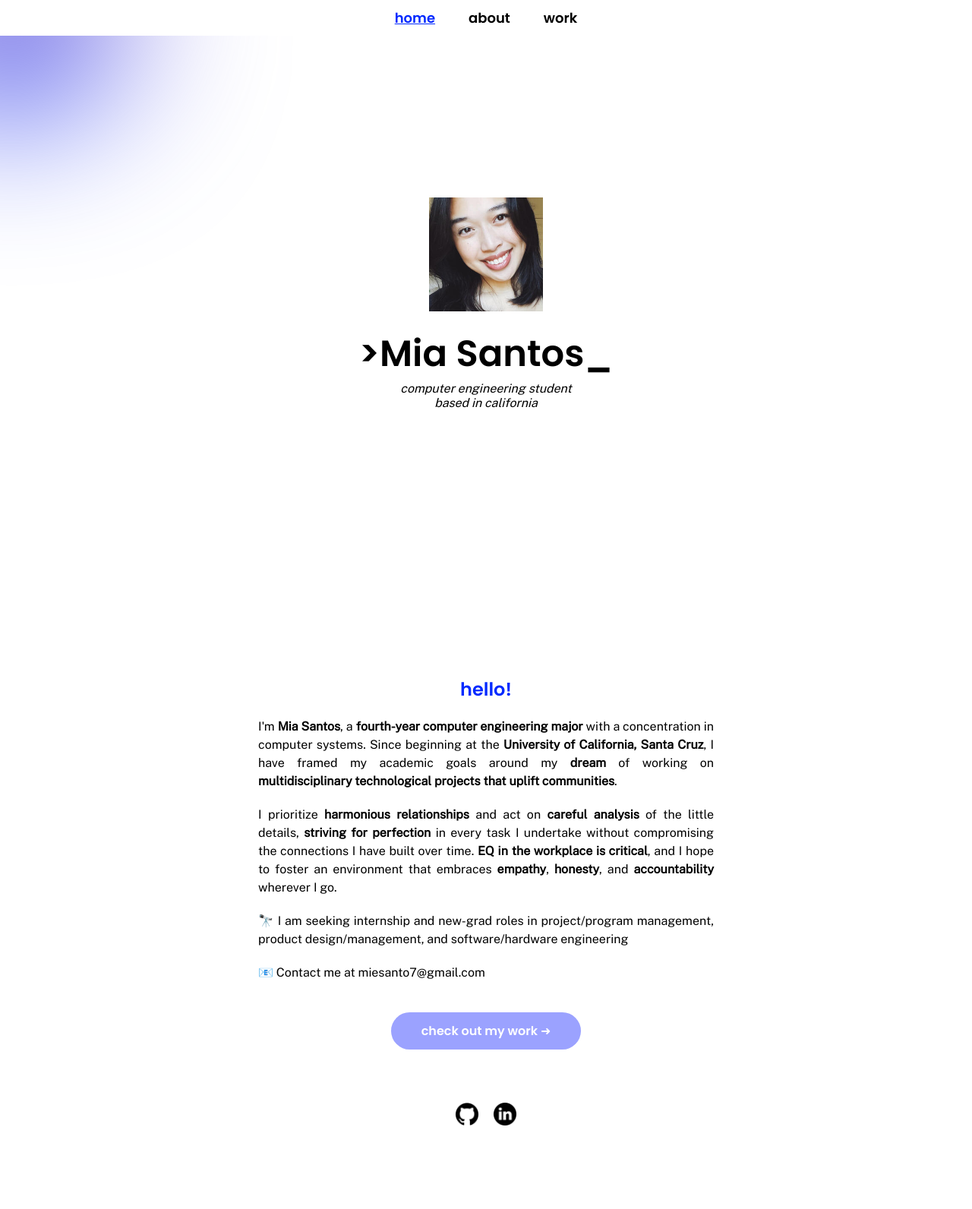
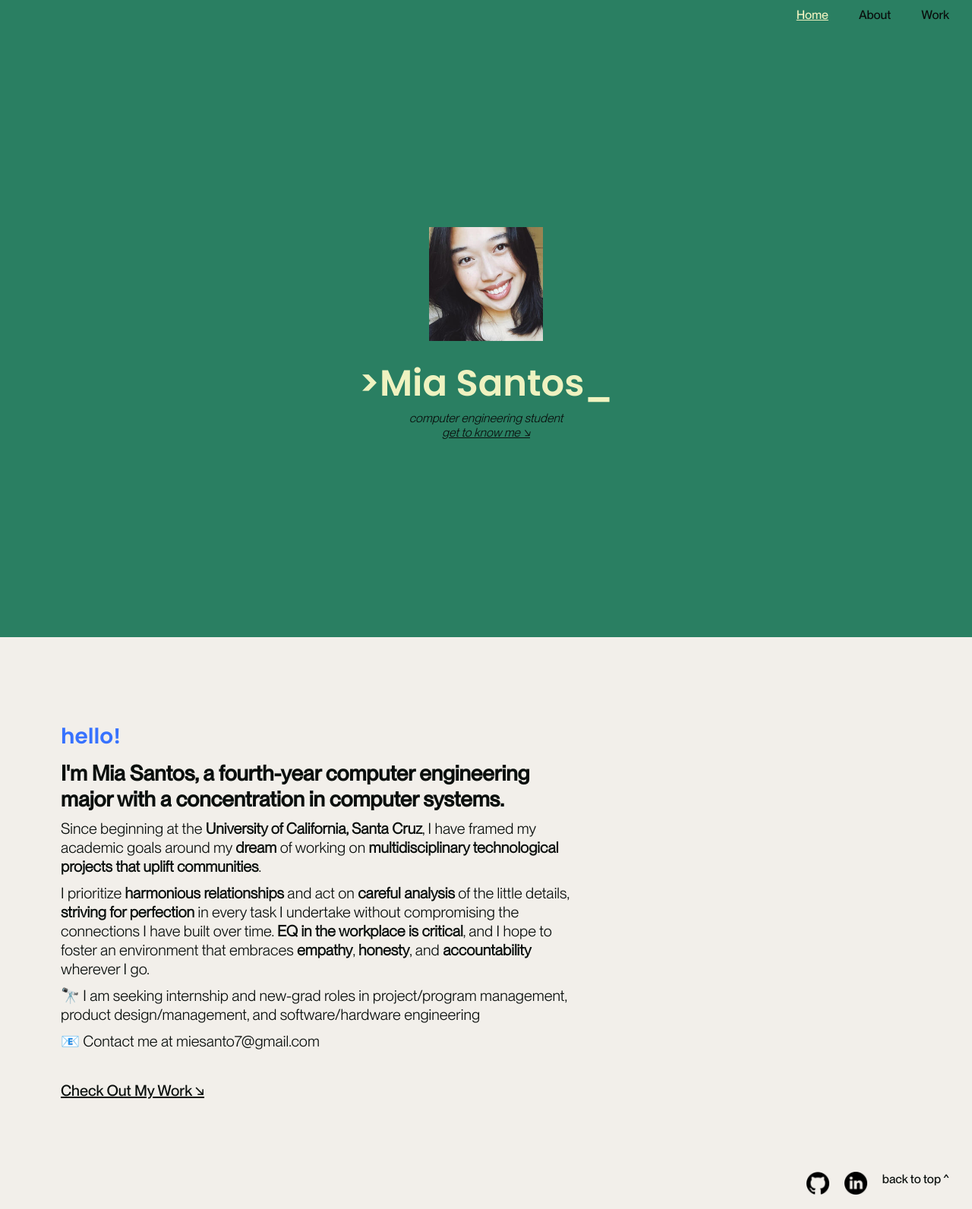
Before and after one commit to miesanto/miesanto.github.io, a plain HTML site: page index.html in a window 1280 px wide. Shown: the whole page at 76% size. Before the commit the page ends 1506 px from the top, so only its background shows below. Drawn offline with nearby package versions, Linux system fonts and the light colour scheme.

Commit message:
design overhaul
changes made to: color palette; landing page layout; font; spacing

```diff
--- a/assets/css/styles.css
+++ b/assets/css/styles.css
@@ -1,22 +1,38 @@
-/* colors saved
-blob: #c8ff00 10%, #ff00f2
-og blue theme: 0029FF
-809BCE 95B8D1 EAC4D5 62BFED
-#8FB8ED 10%, #F1E3F3
-#8FB8ED 10%, #ff00f2
-#85C7F2, #FCEC52
+/*
+color palette ideas
+0A0F0D 2A7F62 DEC0F1 EFF2C0 3772FF, maybe E5F9E0 06AED5
 
-F2CEE6, 082D0F, C3DBC5, E8DCB9
-
-button hover: ea95d2
-
-new theme
-9fa450 --> green
-fdf9eb --> bg
+original
+0029FF
 
 ✷
 
 */
+
+/*--======= FONTS =======--*/
+
+@font-face {
+    font-family: 'PP Neue Montreal Book';
+    font-style: normal;
+    font-weight: normal;
+    src: url('/assets/css/fonts/ppneuemontreal-book.woff') format('woff'), url('/assets/css/fonts/ppneuemontreal-book.woff2') format('woff2');
+}
+
+@font-face {
+    font-family: 'PP Neue Montreal Medium';
+    font-style: normal;
+    font-weight: normal;
+    src: url('/assets/css/fonts/ppneuemontreal-medium.woff') format('woff');
+}
+
+@font-face {
+    font-family: 'PP Neue Montreal Bold';
+    font-style: normal;
+    font-weight: normal;
+    src: url('/assets/css/fonts/ppneuemontreal-bold.woff') format('woff');
+}
+
+/*--======= BASICS =======--*/
 
 * {
     margin: 0;
@@ -24,18 +40,33 @@ fdf9eb --> bg
     box-sizing: border-box;
 }
 
-body {
-    display: flex;
-    flex-direction: column;
-    min-height: 100vh;
+:root {
+    /* colors */
+    --color-bg-green: #2A7F62;
+    --color-bg-isabelline: #F2EFEA;
+    --color-fg-cream: #EFF2C0;
+    --color-fg-main: #0A0F0D;
+    --color-fg-crayola: #3772FF;
+    --color-fg-mauve: #DEC0F1;
+}
+
+h2 {
+    font-family: 'Poppins', sans-serif;
+    margin-bottom: 10px;
+}
+
+h3 {
+    font-family: 'PP Neue Montreal Medium', sans-serif;
+    margin-bottom: 10px;
+}
+
+a {
+    color: var(--color-fg-main)
 }
 
 p {
-    font-family: 'Public Sans', sans-serif;
-}
-
-a {
-    color: black;
+    font-family: 'PP Neue Montreal Book', sans-serif;
+    color: var(--color-fg-main);
 }
 
 .blob {
@@ -60,52 +91,63 @@ html {
     scroll-behavior: smooth;
 }
 
-/*--======= NAV BAR =======--*/
-.navbar {
-    background-color: white;
-    position: fixed;
+/*--======= NAV BARS =======--*/
+.navbar, .navbar-home {
+    /* background-color: #DBD56E; */
     top: 0;
-    left: 0;
+    right: 0;
     width: 100%;
-    text-align: center;
-    padding: 10px 0;
+    padding: 10px 20px;
+    display: flex;
+    justify-content: flex-end; /* push to the right */
+    box-sizing: border-box;
 }
 
-.navbar ul {
+.navbar ul, .navbar-home ul {
     list-style-type: none;
     margin: 0;
-    display: inline-block;
+    padding: 0;
+    display: flex; /* horizontal layout */
+    gap: 20px; /* adds space between links */
 }
 
-.navbar ul li {
-    display: inline-block;
-    margin: 0 20px;
+.navbar ul li a, .navbar-home ul li a {
+    text-decoration: none;
+    font-family: 'PP Neue Montreal Medium', sans-serif;
+    padding: 5px 10px;
+    transition: color 0.3 ease;
 }
 
-.navbar ul li a {
-    text-decoration: none;
-    font-size: 18px;
-    font-family: 'Poppins', sans-serif;
-    transition: color 0.3s ease;
+/*--======= LANDING PAGE =======--*/
+.navbar-home {
+    background-color: var(--color-bg-green);
 }
 
-.navbar ul li a:hover {
-    color: #0029FF;
+.navbar-home ul li a:hover {
+    color: var(--color-fg-cream)
 }
 
 /* style for the active/current page link */
-.navbar ul li a.active {
-    color: #0029FF;
-  }
+.navbar-home ul li a.active {
+    color: var(--color-fg-cream);
+}
 
-/*--======= LANDING PAGE =======--*/
 .landing-page {
+    background-color: var(--color-bg-green);
     display: flex;
     flex-direction: column;
     justify-content: center;
     align-items: center;
     height: 100vh;
     text-align: center;
+}
+
+.landing-page a {
+    transition: color 0.3 ease;
+}
+
+.landing-page a:hover {
+    color: var(--color-fg-mauve);
 }
 
 .landing-page img.profile-image {
@@ -118,7 +160,8 @@ html {
     display: flex;
     align-items: center;
     font-family: 'Poppins', sans-serif;
-    font-size: 48px;
+    font-size: 3rem;
+    color: var(--color-fg-cream);
 }
 
 .blink {
@@ -132,8 +175,55 @@ html {
 }
 
 .work-button, .resume-button {
+}
+
+.work-button:hover, .resume-button:hover {
+}
+
+/*--======= BIO SECTION (LANDING PAGE) =======--*/
+.bio {
+    background-color: var(--color-bg-isabelline);
+    display: flex;
+    flex-direction: column;
+    align-items: flex-start; /* flex alignment adjustment */
+    padding: 80px;
+}
+
+.bio h2 {
+    /* color: #6184D8; */
+    color: var(--color-fg-crayola);
     margin-top: 30px;
-    background-color: #9BA2FF;
+    font-size: 1.75rem;
+}
+
+.bio h3 {
+    /* color: #0A0F0D #272727; */
+    color: var(--color-fg-main);
+    max-width: 60%;
+    font-size: 1.75rem;
+}
+
+.bio p {
+    margin-bottom: 10px;
+    max-width: 60%;
+    line-height: 1.25;
+    font-size: 1.25rem;
+}
+
+@media (max-width: 768px) {
+    .bio h2, .bio h3, .bio p {
+        max-width: 90%;
+    }
+
+    .bio {
+        padding: 40px;
+    }
+}
+
+/*
+.work-button {
+    margin-top: 30px;
+    background-color: #0A0F0D;
     color: white;
     border: none;
     width: 250px;
@@ -145,144 +235,78 @@ html {
     transition: background-color 0.3s ease;
 }
 
-.work-button:hover, .resume-button:hover {
+.work-button:hover {
     background-color: #ea95d2;
 }
+*/
 
-/*--======= BIO SECTION (LANDING PAGE) =======--*/
-.bio {
-    display: flex;
-    flex-direction: column;
-    align-items: center;
-    margin-top: 10px;
-    padding: 50px;
-    text-align: justify;
+.tab-link {
+    margin-top: 30px;
+    font-family: 'PP Neue Montreal Medium', sans-serif;
+    font-size: 1.25rem;
+    transition: color 0.3 ease;
 }
 
-.bio h2 {
-    font-family: 'Poppins', sans-serif;
-    color: #0029FF;
-    margin-top: 30px;
-    margin-bottom: 10px;
-    text-align: center;
+.tab-link:hover {
+    /* color: #FF9F1C; */
+    /* color: #804E49; */
+    color: #3AB795;
 }
 
-.bio p {
-    margin-bottom: 10px;
-    max-width: 600px;
-    width: 100%;
-    margin: 10px 0;
-    line-height: 1.5;
-}
-
-.bio a:hover {
-    color: #0029FF;
-}
-
-/*--======= ABOUT PAGE =======--*/
+/*--======= GEN FACTS (ABOUT PAGE) =======--*/
 .gen-about {
-    display: flex;
-    justify-content: center;
-    padding: 50px;
 }
 
 .gen-about-container {
-    display: flex;
-    margin-top: 40px;
-    align-items: center;
-    max-width: 600px;
-    width: 100%;
-    gap: 40px;
 }
 
 .about-text {
-    width: 60%;
-    font-family: 'Public Sans', sans-serif;
-    line-height: 1.5;
-    text-align: justify;
 }
 
 .about-text h2 {
-    font-family: 'Poppins', sans-serif;
-    color: #0029FF;
-    margin-bottom: 10px;
 }
 
 .about-photo {
-    width: 40%;
-    height: auto;
 }
 
 .hobbies {
-    display: flex;
-    margin-top: 40px;
-    flex-direction: column;
-    align-items: center;
-    padding: 50px;
 }
 
 .hobbies h2 {
-    font-family: 'Poppins', sans-serif;
-    color: #0029FF;
-    margin-bottom: 10px;
-    text-align: center;
 }
 
 .hobbies-grid {
-    display: grid;
-    grid-template-columns: repeat(2, 1fr);
-    gap: 40px;
-    max-width: 600px;
-    width: 100%;
 }
 
 .hobby {
-    font-family: 'Public Sans', sans-serif;
-    text-align: justify;
-    line-height: 1.5;
 }
 
 /* responsiveness for smaller screens */
 @media (max-width: 768px) {
-    .gen-about-container {
-        flex-direction: column;
-    }
 
-    .about-photo {
-        width: 50%;
-        margin-bottom: 20px;
-    }
-
-    .about-text {
-        width: 100%;
-    }
-
-    .hobbies-grid {
-        grid-template-columns: 1fr;
-        grid-gap: 20px;
-    }
 }
 
 /*--======= WORK PAGE =======--*/
 .work-experience {
-    display: flex;
-    flex-direction: column;
-    align-items: center;
-    margin-top: 10px;
-    padding: 50px;
-    text-align: justify;
 }
 
 /*--======= FOOTER =======--*/
+
 footer {
-    padding: 20px 0;
-    text-align: center;
+    /* background-color: #DBD56E; */
+    background-color: var(--color-bg-isabelline);
+    top: 0;
+    right: 0;
+    width: 100%;
+    padding: 10px 20px;
+    display: flex;
+    justify-content: flex-end; /* push to the right */
+    box-sizing: border-box;
 }
 
 .footer-links {
     display: flex;
-    justify-content: center;
-    align-items: center;
+    padding: 5px 10px;
     gap: 20px;
 }
 
@@ -293,4 +317,5 @@ footer {
 
 footer a {
     text-decoration: none;
+    font-family: 'PP Neue Montreal Medium', sans-serif;
 }
--- a/index.html
+++ b/index.html
@@ -12,23 +12,23 @@
     <link rel="preconnect" href="https://fonts.googleapis.com">
     <link rel="preconnect" href="https://fonts.gstatic.com" crossorigin>
     <link href="https://fonts.googleapis.com/css2?family=Poppins:wght@600&display=swap" rel="stylesheet">
-    <link href="https://fonts.googleapis.com/css2?family=Public+Sans&display=swap" rel="stylesheet">
+    <!-- <link href="https://fonts.googleapis.com/css2?family=Public+Sans&display=swap" rel="stylesheet"> -->
   </head>
 
   <body>
     <!--======= NAV BAR =======-->
     <header>
-      <nav class="navbar">
+      <nav class="navbar-home">
         <ul>
-          <li><a href="index.html" class="active"><u>home</u></a></li>
-          <li><a href="about.html">about</a></li>
-          <li><a href="#">work</a></li>
+          <li><a href="index.html" class="active"><u>Home</u></a></li>
+          <li><a href="#">About</a></li>
+          <li><a href="#">Work</a></li>
           <!-- <li><a href="#">writing</a></li> -->
         </ul>
       </nav>
     </header>
 
-    <div class="blob"></div>
+    <!-- <div class="blob"></div> -->
 
     <!--======= MAIN LANDING PAGE CONTENT =======-->
     <section class="landing-page">
@@ -39,14 +39,14 @@
         <span class="blank" id="blink-blank">_</span>
       </h1>
       <p><i>computer engineering student</i></p>
-      <p><i>based in california</i></p>
+      <p><a href="#bio"><i>get to know me ↘</i></a></p>
     </section>
 
     <!--======= ABOUT CONTENT =======-->
-    <section class="bio">
+    <section class="bio" id="bio">
       <h2>hello!</h2>
-      <p>I'm <b>Mia Santos</b>, a <b>fourth-year computer engineering major</b> with a concentration in computer systems.
-          Since beginning at the <b>University of California, Santa Cruz</b>, I have framed my academic goals around my
+      <h3>I'm <b>Mia Santos</b>, a <b>fourth-year computer engineering major</b> with a concentration in computer systems.</h3>
+      <p> Since beginning at the <b>University of California, Santa Cruz</b>, I have framed my academic goals around my
           <b>dream</b> of working on <b>multidisciplinary technological projects that uplift communities</b>.
       </p>
       <p>I prioritize <b>harmonious relationships</b> and act on <b>careful analysis</b> of the little details, <b>striving for
@@ -59,8 +59,7 @@
       </p>
       <p>📧 Contact me at miesanto7@gmail.com</p>
 
-      <!-- link to work tab -->
-      <a href="#"><button class="work-button">check out my work ➜</button></a>
+      <a href="#" class="tab-link">Check Out My Work ↘</a> <!-- link to work tab -->
     </section>
 
     <!--======= FOOTER =======-->
@@ -72,6 +71,7 @@
         <a href="https://linkedin.com/in/miaesantos/" target="_blank">
           <img src="assets\images\linkedin.png" alt="LinkedIn">
         </a>
+        <a href="#">back to top ^</a>
       </div>
     </footer>
 
@@ -114,12 +114,14 @@
         typeWriter();
       });
 
+      /*
       // add the mousemove event for blob
       document.addEventListener("mousemove", function(event) {
         const blob = document.querySelector('.blob');
         // move the blob to follow the cursor
         blob.style.transform = `translate(calc(-50% + ${event.clientX}px), calc(-50% + ${event.clientY}px))`;
       });
+      */
     </script>
 
   </body>
```
Also changed, not shown: about.html (+5 -4 lines), work.html (+4 -4 lines), assets/css/fonts/ppneuemontreal-bold.woff (added), assets/css/fonts/ppneuemontreal-book.woff (added), assets/css/fonts/ppneuemontreal-book.woff2 (added), assets/css/fonts/ppneuemontreal-medium.woff (added).
